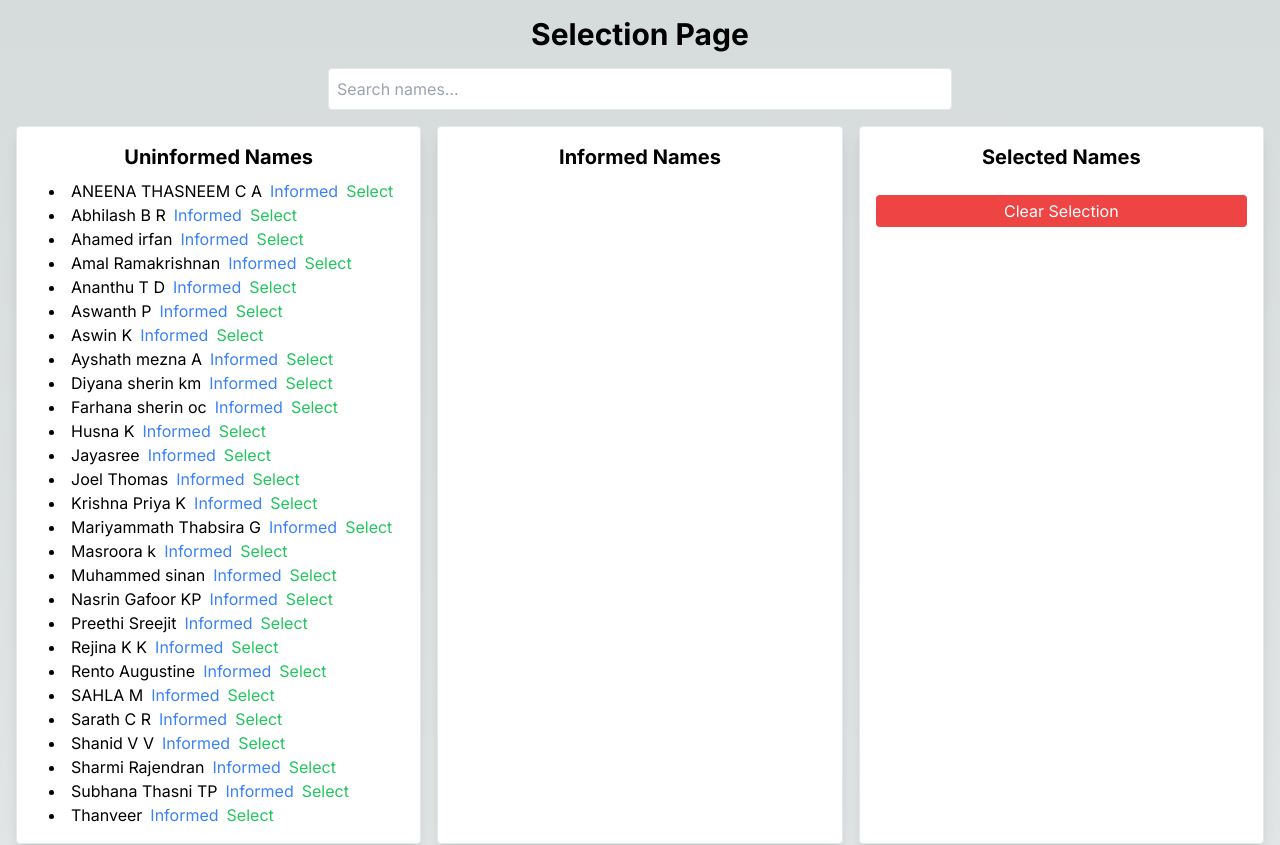
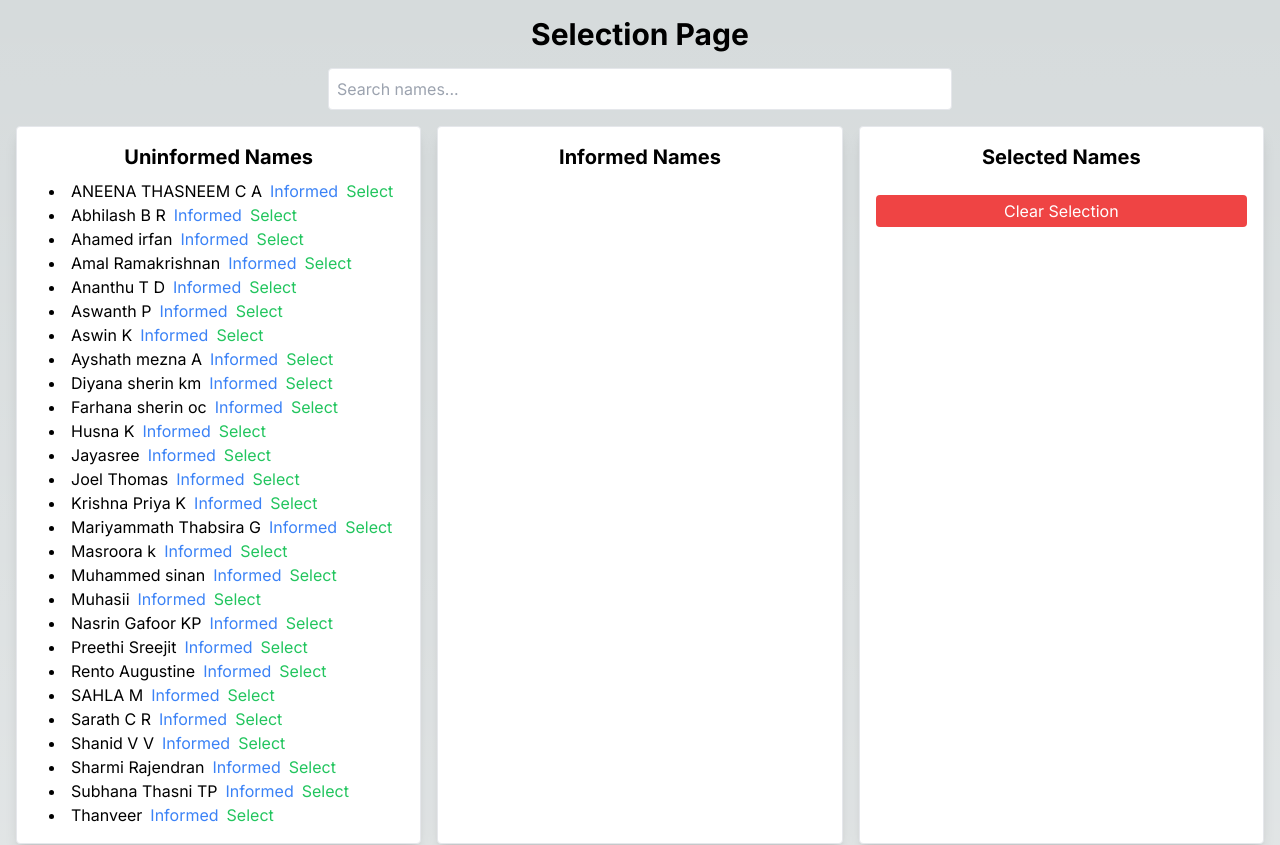
Before and after one commit to AnanthuTD/communication-session-report-generator, a Next.js app: page /v2 in a window 1280 px wide. Shown: the top 845 px of the page. Built offline with nearby package versions, Linux system fonts and the light colour scheme.

Commit message:
update in names array

```diff
--- a/src/app/v2/page.tsx
+++ b/src/app/v2/page.tsx
@@ -19,9 +19,9 @@ const names = [
 	"Mariyammath Thabsira G",
 	"Masroora k",
 	"Muhammed sinan",
+	"Muhasii",
 	"Nasrin Gafoor KP",
 	"Preethi Sreejit",
-	"Rejina K K",
 	"Rento Augustine",
 	"SAHLA M",
 	"Sarath C R",
@@ -365,9 +365,7 @@ ${uninformedNames.map((name) => `🔴 ${name}`).join("\n")}
 
 				{/* Informed Names */}
 				<div className="border rounded p-4 bg-white dark:bg-gray-800 dark:border-gray-700 shadow-lg">
-					<h2 className="text-xl font-bold mb-2 text-center">
-						Informed Names
-					</h2>
+					<h2 className="text-xl font-bold mb-2 text-center">Informed Names</h2>
 					<ul className="list-disc list-inside">
 						{informedNames.map((name) => (
 							<li key={name} className="ml-4">
@@ -385,9 +383,7 @@ ${uninformedNames.map((name) => `🔴 ${name}`).join("\n")}
 
 				{/* Selected Names */}
 				<div className="border rounded p-4 bg-white dark:bg-gray-800 dark:border-gray-700 shadow-lg">
-					<h2 className="text-xl font-bold mb-2 text-center">
-						Selected Names
-					</h2>
+					<h2 className="text-xl font-bold mb-2 text-center">Selected Names</h2>
 					<ul className="list-disc list-inside">
 						{selectedNames.map((name) => (
 							<li key={name} className="ml-4">
```
